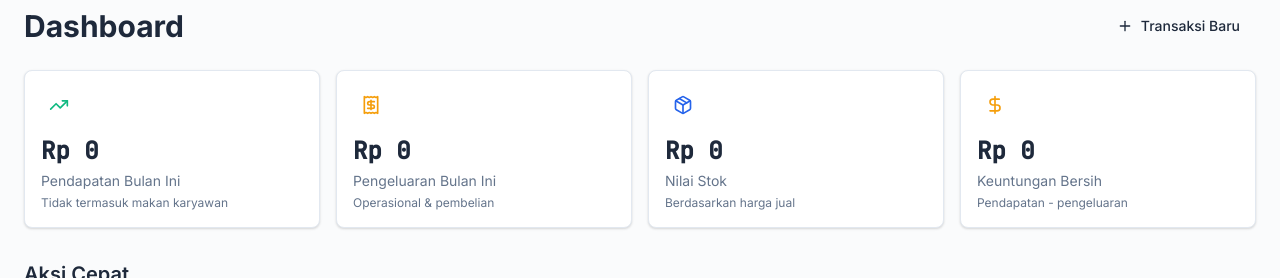
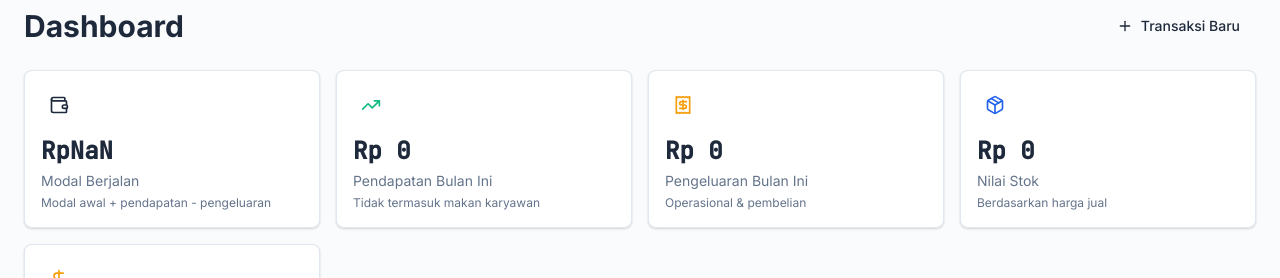
Before and after one commit to traezkdev/kasir-berkah88, a React (Vite) app: page / in a window 1280 px wide. Shown: the part 241-519 px from the top of the page. Built offline with nearby package versions, Linux system fonts and the light colour scheme; no server answers; sample sign-in values are in the browser's storage.

Commit message:
Update index.jsx

```diff
--- a/src/pages/main-dashboard/index.jsx
+++ b/src/pages/main-dashboard/index.jsx
@@ -22,15 +22,17 @@ const MainDashboard = ({ headerTitle }) => {
     const token = localStorage.getItem('token');
     if (!token) return; // Exit if no token
     try {
-      const [transRes, menuRes, expenseRes] = await Promise.all([
+      const [transRes, menuRes, expenseRes, settingsRes] = await Promise.all([
         authFetch(`${apiUrl}/api/transactions`),
         authFetch(`${apiUrl}/api/menu-items`),
-        authFetch(`${apiUrl}/api/expenses`)
+        authFetch(`${apiUrl}/api/expenses`),
+        authFetch(`${apiUrl}/api/settings`)
       ]);
 
       let transactionsData = [];
       let menuItemsData = [];
       let expensesData = [];
+      let settingsData = {};
 
       // Handle transactions data
       const transactions = await transRes.json();
@@ -54,10 +56,16 @@ const MainDashboard = ({ headerTitle }) => {
         console.error("Failed to fetch expenses:", expenses.error || "Unknown error");
       }
 
+      // Handle settings data
+      const settings = await settingsRes.json();
+      if (settingsRes.ok && settings.message === 'success') {
+        settingsData = settings.data;
+      }
+
       // Process data if menu items are available (always expected)
       // and other data is fetched (or empty if not available)
       if (menuItemsData.length > 0 || transactionsData.length > 0 || expensesData.length > 0) {
-        processDashboardData(transactionsData, menuItemsData, expensesData);
+        processDashboardData(transactionsData, menuItemsData, expensesData, settingsData);
       } else {
         console.error("No dashboard data fetched successfully.");
         // Optionally, set dashboardData to an empty state to stop loading spinner
@@ -128,7 +136,7 @@ const MainDashboard = ({ headerTitle }) => {
     }
   }, []); // Empty dependency array to run once on mount
 
-  const processDashboardData = (transactions, menuItems, expenses) => {
+  const processDashboardData = (transactions, menuItems, expenses, settings) => {
     const today = new Date(new Date().toLocaleString('en-US', { timeZone: 'Asia/Jakarta' }));
     const yesterday = new Date(today);
     yesterday.setDate(yesterday.getDate() - 1);
@@ -139,6 +147,15 @@ const MainDashboard = ({ headerTitle }) => {
     const currentMonth = today.getMonth();
     const currentYear = today.getFullYear();
 
+    // --- All-Time Metrics for Working Capital ---
+    const initialCapital = parseFloat(settings?.initial_capital || 0);
+    const allTimeRevenue = transactions
+      .filter(t => t.payment_method !== 'Makan Karyawan')
+      .reduce((sum, t) => sum + parseFloat(t.total || 0), 0);
+    const allTimeExpenses = expenses.reduce((sum, e) => sum + parseFloat(e.amount || 0), 0);
+    const workingCapital = initialCapital + allTimeRevenue - allTimeExpenses;
+
+    // --- Monthly Metrics for Dashboard ---
     const monthlyTransactions = transactions.filter(t => {
       const transactionDate = new Date(t.timestamp);
       return (
@@ -219,7 +236,8 @@ const MainDashboard = ({ headerTitle }) => {
         totalRevenue,
         totalExpenses,
         stockValue,
-        netProfit
+        netProfit,
+        workingCapital,
       },
       todayStats: {
         transactions: todayTransactions.length,
@@ -302,6 +320,13 @@ const MainDashboard = ({ headerTitle }) => {
   ];
 
   const metricsData = [
+    {
+      title: 'Modal Berjalan',
+      value: formatCurrency(dashboardData.metrics.workingCapital),
+      icon: 'Wallet',
+      color: 'info',
+      description: 'Modal awal + pendapatan - pengeluaran'
+    },
     {
       title: 'Pendapatan Bulan Ini',
       value: formatCurrency(dashboardData.metrics.totalRevenue),
```
